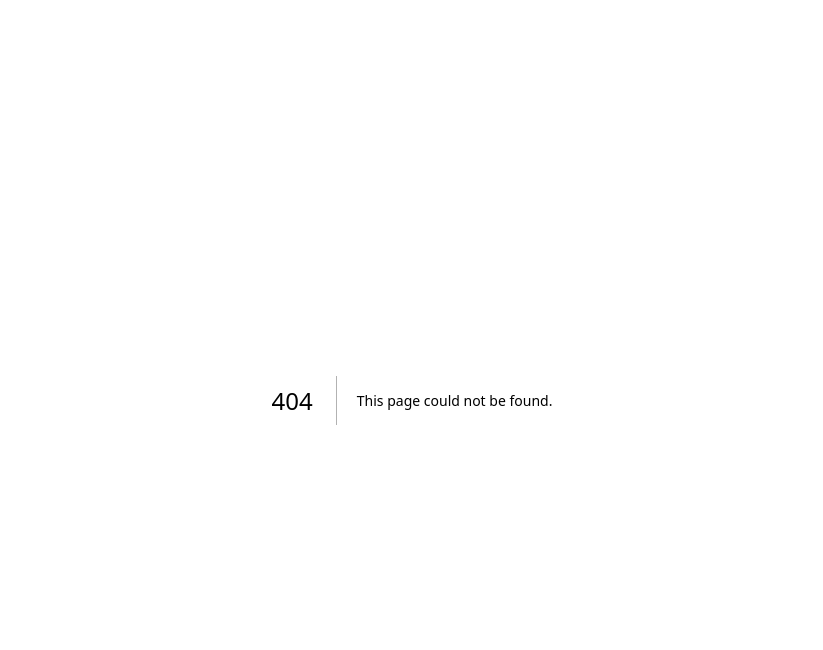
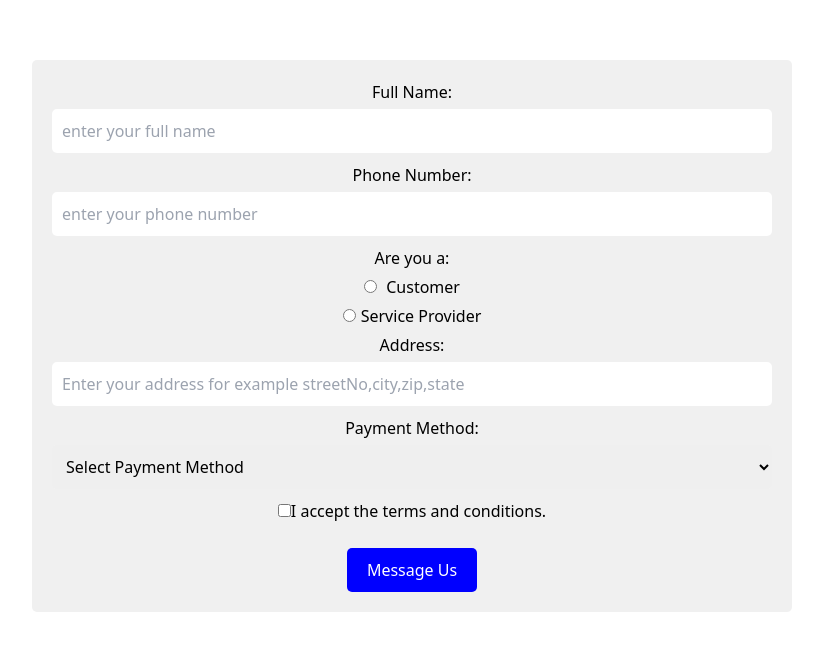
Before and after one commit to Saiteja1807/MaidEase, a Next.js app in the folder website/client/: page /homePageContactForm in a window 1280 px wide. Before the commit this address had no page. Shown: the top 650 px of the page, without its empty margins (228-1051 px from the left). Built offline with nearby package versions, Linux system fonts and the light colour scheme.

Commit message:
contact Form

```diff
--- /dev/null
+++ b/website/client/src/pages/homePageContactForm.tsx
@@ -0,0 +1,47 @@
+import Head from 'next/head';
+import styles from '../styles/contactForm.module.css';
+
+export default function Contact() {
+  return (
+    <div className={styles.container}>
+      <Head>
+        <title>Contact Us</title>
+      </Head>
+
+      <form className={styles.form}>
+        <label htmlFor="fullName">Full Name:</label>
+        <input type="text" id="fullName" name="fullName" required placeholder='enter your full name' />
+
+        <label htmlFor="phone">Phone Number:</label>
+        <input type="tel" id="phone" name="phone" required placeholder='enter your phone number'/>
+
+        <label >Are you a:</label>
+        <label htmlFor="customer">
+          <input type="radio" id="customer" name="role" value="customer" required /> Customer
+        </label>
+        <label htmlFor="provider">
+          <input type="radio" id="provider" name="role" value="provider" required />
+          Service Provider
+        </label>
+
+        <label htmlFor="address">Address:</label>
+        <input id="address" name="address" type="text" required placeholder='Enter your address for example streetNo,city,zip,state'></input>
+
+        <label htmlFor="paymentMethod">Payment Method:</label>
+        <select id="paymentMethod" name="paymentMethod" required>
+          <option value="">Select Payment Method</option>
+          <option value="card">Credit/Debit Card</option>
+          <option value="gpay">Google Pay</option>
+        </select>
+
+        <label htmlFor="terms">
+          <input type="checkbox" id="terms" name="terms" required />
+          I accept the terms and conditions.
+        </label>
+
+        <button type="submit">Message Us</button>
+      </form>
+
+    </div>
+  );
+}
--- /dev/null
+++ b/website/client/src/styles/contactForm.module.css
@@ -0,0 +1,56 @@
+.container {
+  max-width: 800px;
+  margin: 0 auto;
+  padding: 20px;
+}
+
+.form {
+  display: flex;
+  flex-direction: column;
+  align-items: center;
+  background-color: #f0f0f0;
+  padding: 20px;
+  border-radius: 5px;
+  margin-top: 40px;
+}
+
+.form label {
+  font-size: 16px;
+  margin-bottom: 5px;
+}
+
+.form input[type="text"],
+.form input[type="tel"],
+.form input[type="add"],
+.form select,
+.form textarea {
+  width: 100%;
+  padding: 10px;
+  margin-bottom: 10px;
+  font-size: 16px;
+  border-radius: 5px;
+  border: none;
+}
+
+.form textarea {
+  resize: none;
+}
+
+.form input[type="radio"] {
+  margin-right: 5px;
+}
+
+.form button[type="submit"] {
+  margin-top: 20px;
+  padding: 10px 20px;
+  background-color: blue;
+  color: white;
+  border: none;
+  border-radius: 5px;
+  font-size: 16px;
+  cursor: pointer;
+}
+
+.form button[type="submit"]:hover {
+  background-color: darkblue;
+}
```
